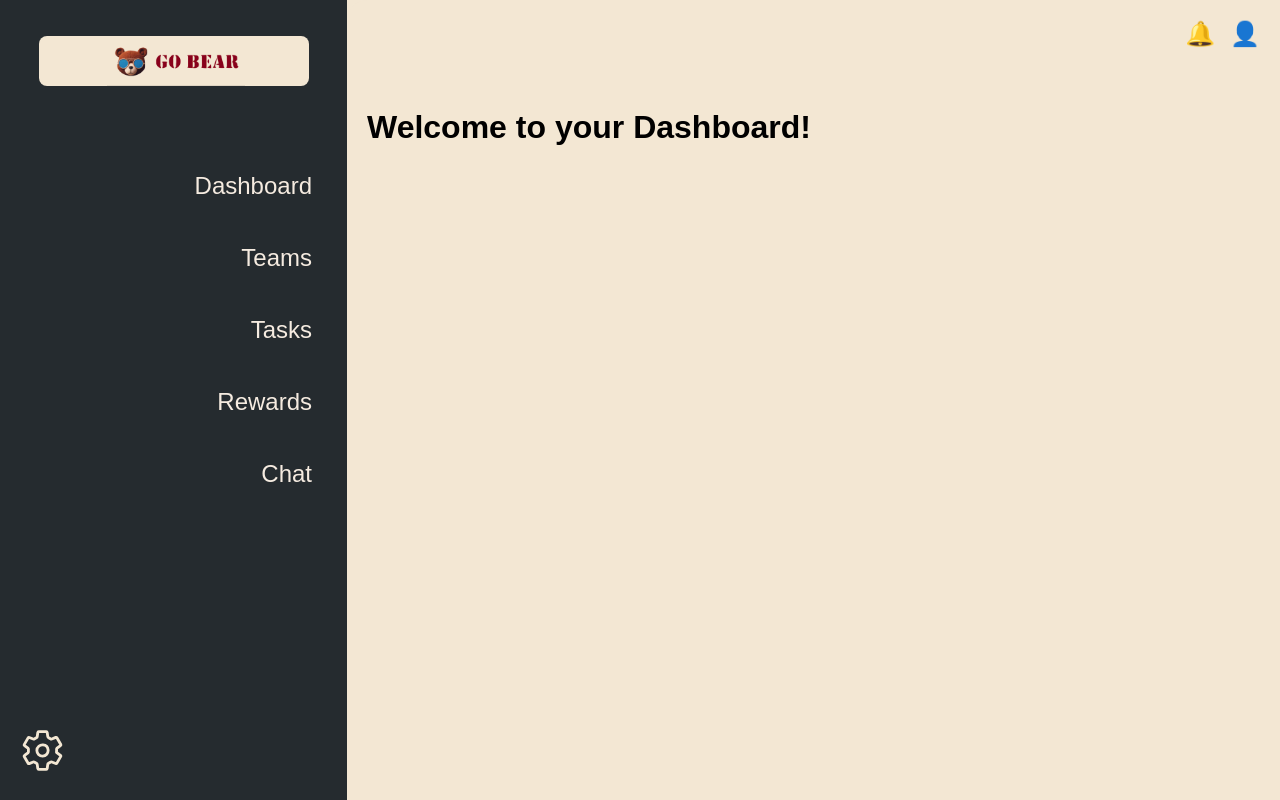
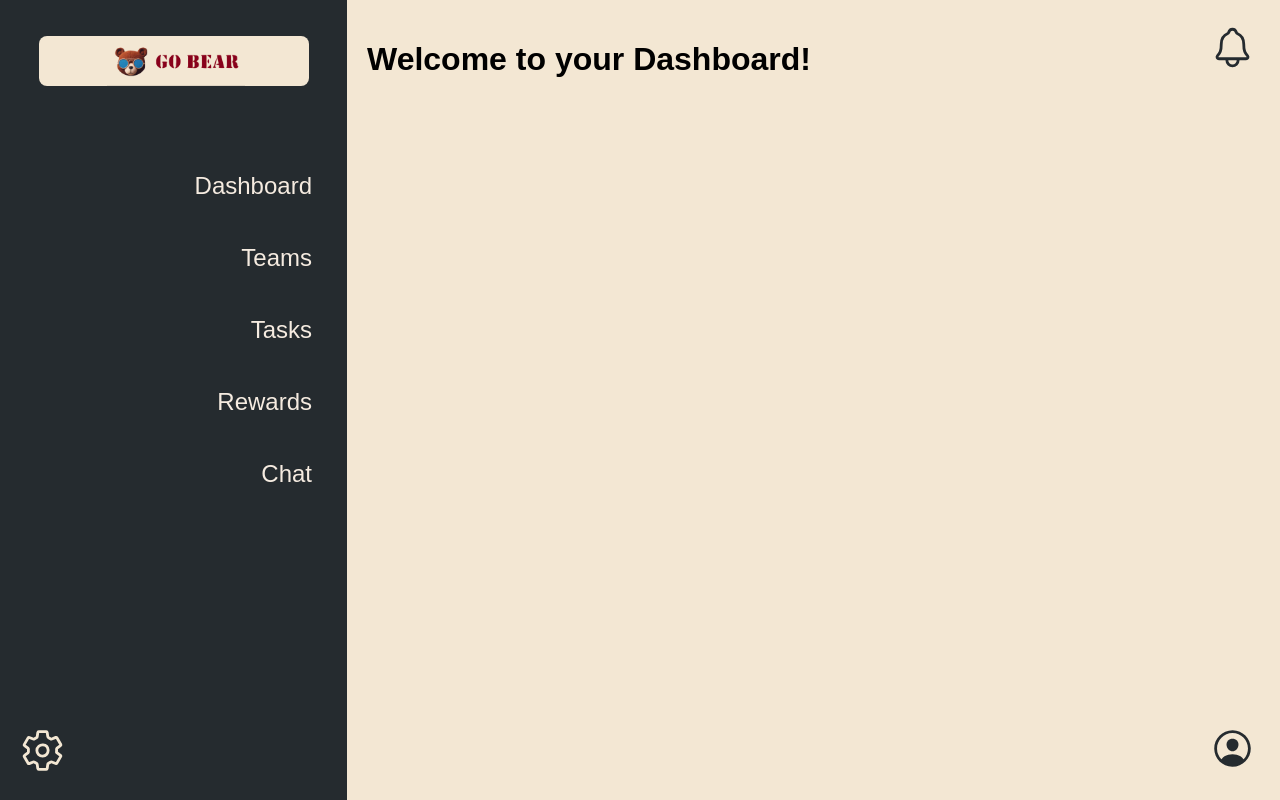
Before and after one commit to sophiaullrich/FutureForgeProject, a React (Create React App) app in the folder frontend/: page / in a window 1280 px wide. Built offline with nearby package versions, Linux system fonts and the light colour scheme.

Commit message:
Fixing Notification & Profile Icons

```diff
--- a/frontend/src/App.css
+++ b/frontend/src/App.css
@@ -3,14 +3,15 @@ body, html, #root {
   padding: 0;
   height: 100%;
   font-family: "SF Pro Rounded", Arial, sans-serif;
-  background-color: #2D2A4A;
-  overflow: auto; /* ✅ FIXED: allows layout and modal to grow */
+  background-color: #F3E7D3;
+  overflow: hidden;
 }
-
 
 .app-container {
   display: flex;
   height: 100vh;
+  overflow: auto;
+  position: relative;
 }
 
 .main-content-area {
@@ -18,33 +19,28 @@ body, html, #root {
   display: flex;
   flex-direction: column;
   background-color: #F3E7D3;
-  overflow-y: auto;
 }
 
-.app-header {
-  display: flex;
-  justify-content: space-between;
-  align-items: center;
-  padding: 20px;
-  background-color: #F3E7D3;
-  border-top-left-radius: 20px;
-}
-
-.top-nav-links a {
-  margin-right: 15px;
-  text-decoration: none;
-  color: #22336A;
-  font-weight: bold;
-}
-
-.header-icons span {
-  font-size: 24px;
-  margin-left: 15px;
-  cursor: pointer;
-  color: #22336A;
-}
 
 .page-content-wrapper {
   flex-grow: 1;
   padding: 20px;
 }
+
+.notif-icon {
+  position: fixed;
+  top: 25px;
+  right: 25px;
+  z-index: 1000;
+  color: #252B2F;
+  cursor: pointer;
+}
+
+.profile-icon {
+  position: fixed;
+  bottom: 25px;
+  right: 25px;
+  z-index: 1000;
+  color: #252B2F;
+  cursor: pointer;
+}
--- a/frontend/src/App.jsx
+++ b/frontend/src/App.jsx
@@ -39,6 +39,8 @@ import TasksPage from './TasksPage.jsx';
 import TeamsPage from './TeamsPage.jsx';
 import NavigationBar from './NavigationBar.jsx';
 import './App.css'; // <--- Ensure your main app CSS is imported
+import { IoNotificationsOutline, IoNotifications } from "react-icons/io5";
+import { IoPersonCircleOutline, IoPersonCircle } from "react-icons/io5";
 
 function App() {
   return (
@@ -46,18 +48,7 @@ function App() {
       <NavigationBar />
 
       <div className="main-content-area"> {/* Contains header, tabs, and page content */}
-        <header className="app-header"> {/* Top section next to the navbar */}
-          <div className="top-nav-links">
-          </div>
-          <div className="header-icons"> {/* Bell and user profile icons */}
-            {/* Placeholder for bell icon */}
-            <span role="img" aria-label="notifications">🔔</span>
-            {/* Placeholder for user profile icon - move to bottom */}
-            <span role="img" aria-label="user profile">👤</span>
-          </div>
-        </header>
-
-        {/* This is where your routed content (TasksPage, TeamsPage, etc.) will render */}
+        {/* Routed content (TasksPage, TeamsPage, etc.) will render here */}
         <div className="page-content-wrapper">
           <Routes>
             <Route path="/" element={<h1>Welcome to your Dashboard!</h1>} />
@@ -67,6 +58,15 @@ function App() {
           </Routes>
         </div>
       </div>
+
+      {/* Notifications Icon */}
+        <div className='notif-icon'>
+          <IoNotificationsOutline size={45}/>
+        </div>
+      {/* Profile Icon */}
+        <div className='profile-icon'>
+          <IoPersonCircleOutline size={45}/>
+        </div>
     </div>
   );
 }
```
